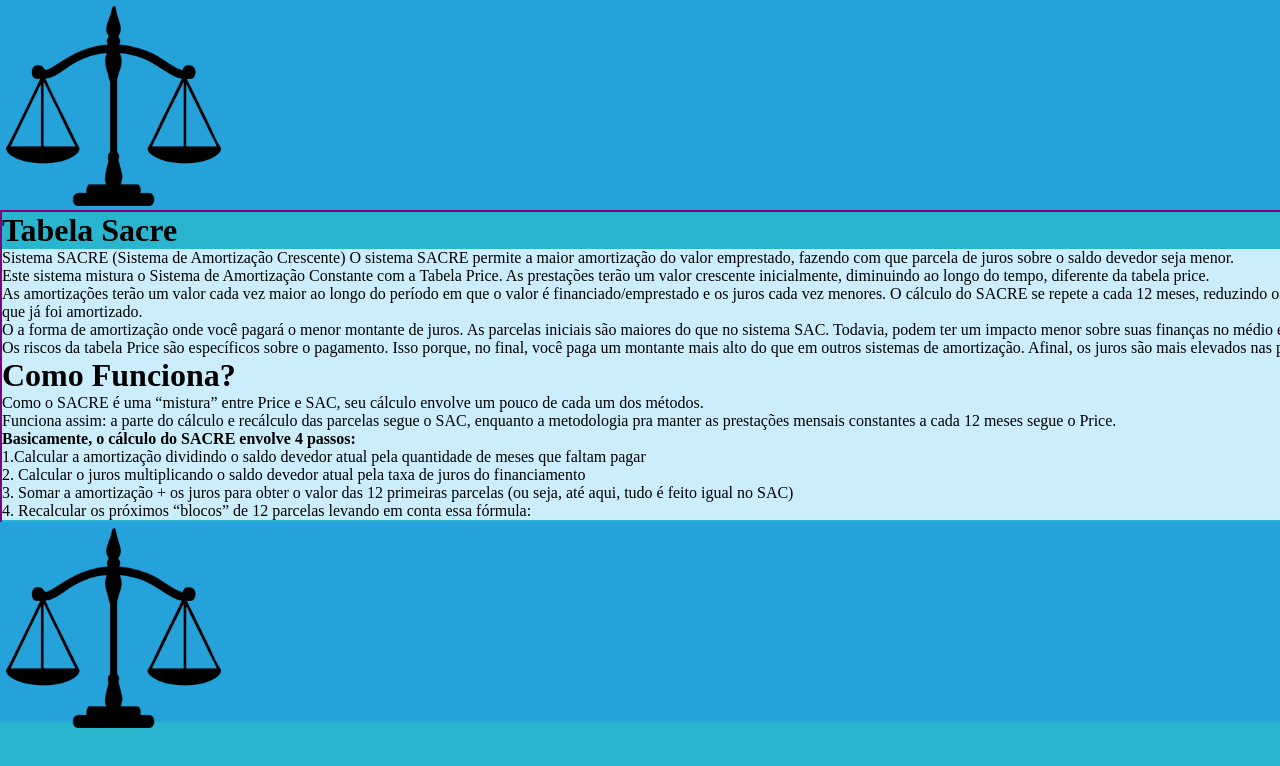
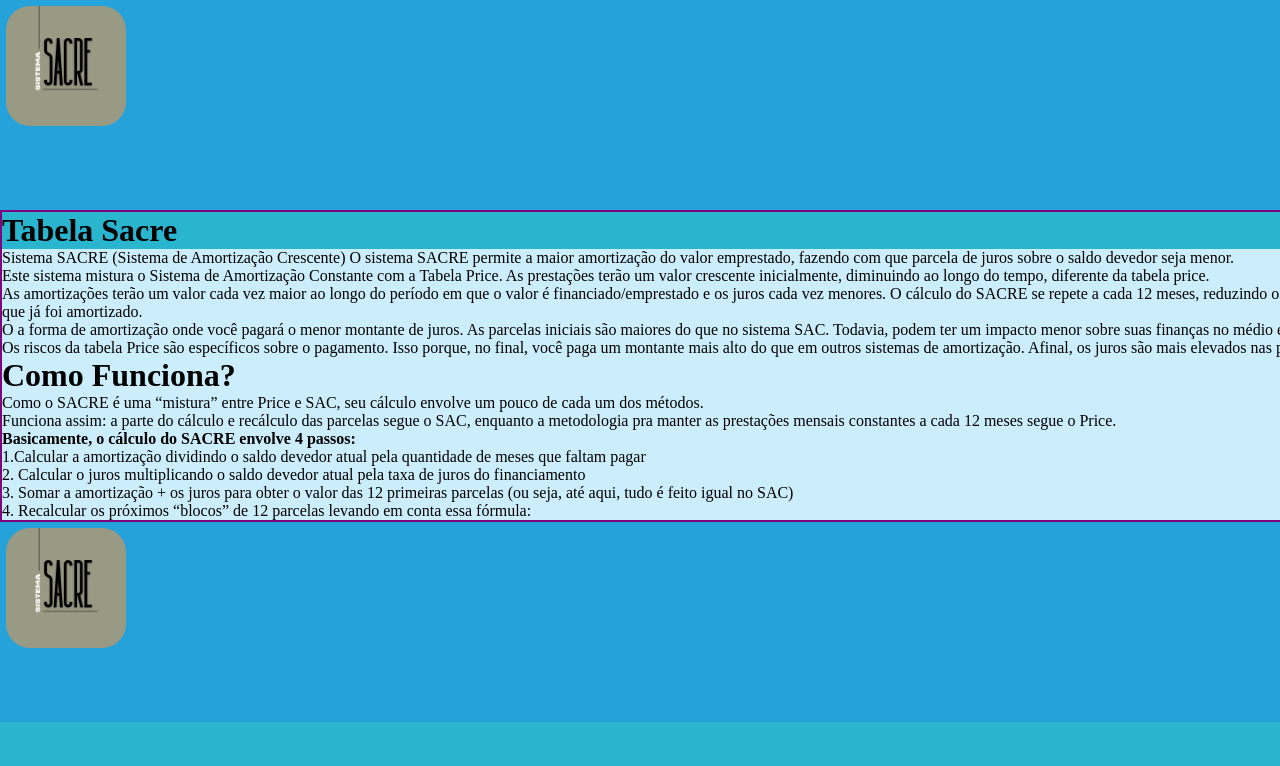
Before and after one commit to ketleycelest2510/sacre, a plain HTML site: page index.html in a window 1280 px wide. Shown: the top 766 px of the page. Drawn offline with Linux system fonts and the light colour scheme.

Commit message:
Add files via upload

```diff
--- a/index.html
+++ b/index.html
@@ -8,7 +8,7 @@
 </head>
 <header>
     <div>
-        <img class="logo" src="imagem/logo.png" alt=" balanca">
+        <img class="logo" src="imagem/logo.PNG" alt=" balanca">
 
     </div>
 </header>
@@ -46,6 +46,6 @@
 </body>
 <script></script>
 <footer>
-    <img class="logo" src="imagem/logo.png" alt=" balanca">
+    <img class="logo" src="imagem/logo.PNG" alt=" balanca">
 </footer>
 </html>
--- a/style.css
+++ b/style.css
@@ -2,7 +2,6 @@ main{
     grid-area: prin;
     border: purple solid 2px;
     width: 110%;
-    height: 110%;
 }
 header{
     grid-area: cabe;
@@ -47,7 +46,7 @@ div ul{
 
 .logo{
     width: auto;
-    height: 200px;
+    height: 120px;
     padding: 6px;
     border-radius: 30px;
 }
```
Also changed, not shown: imagem/logo.PNG (added).
